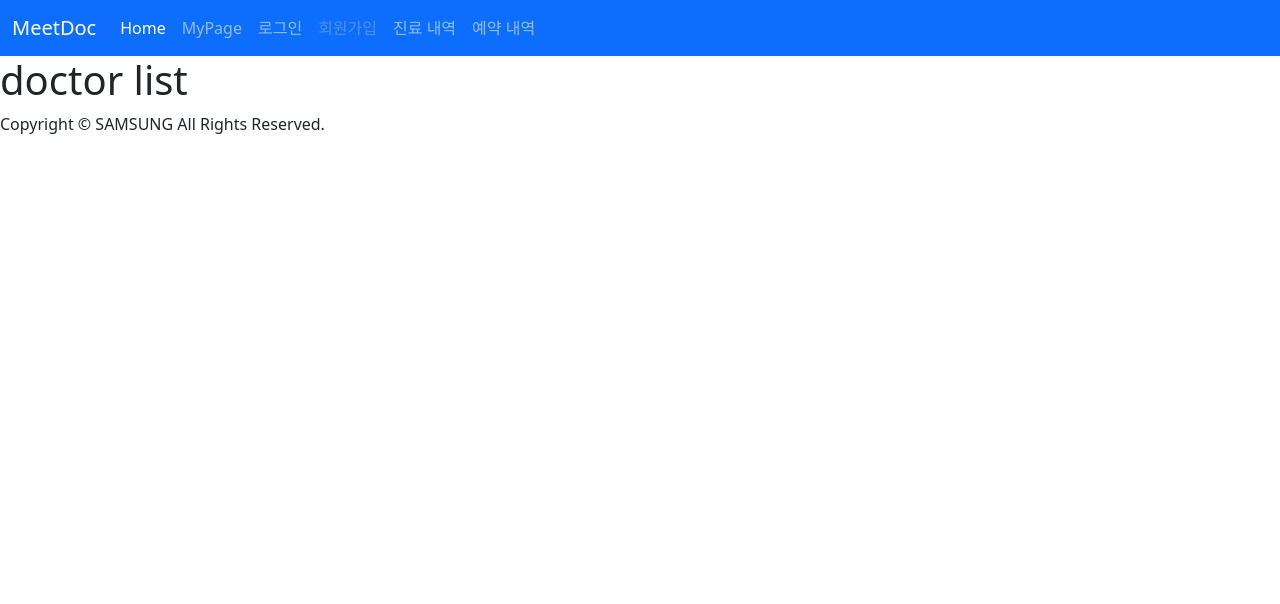
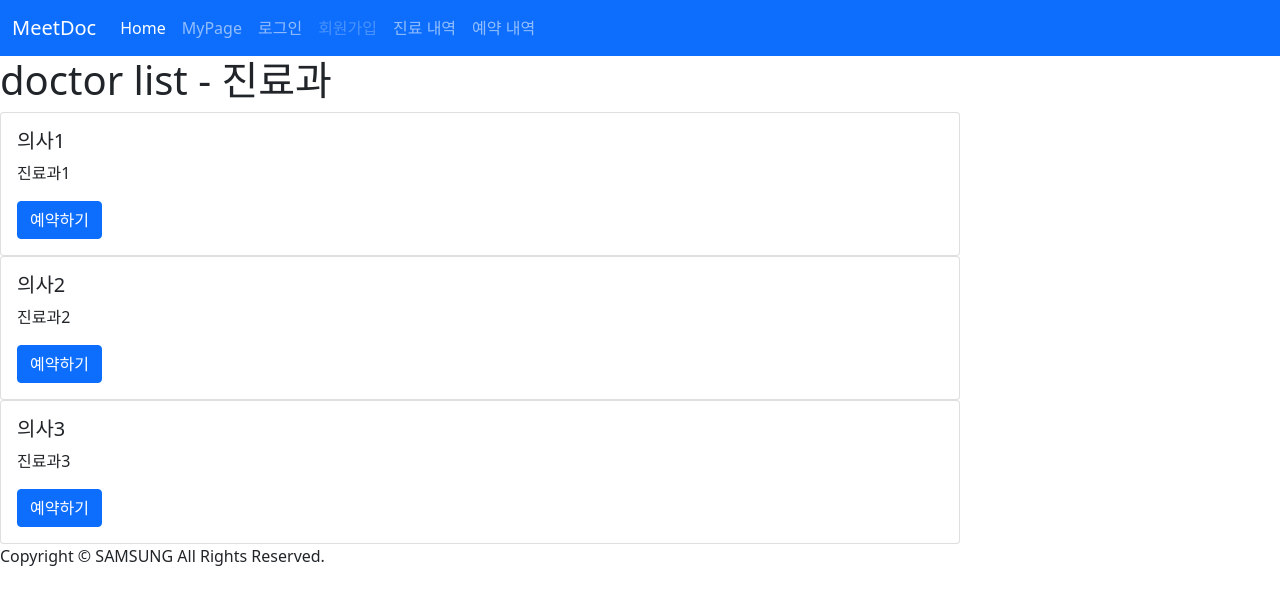
Before and after one commit to pingu9/meetdoc, a Vue app in the folder frontend/: page /doctors/1 in a window 1280 px wide. Shown: the top 604 px of the page. Built offline with nearby package versions, Linux system fonts and the light colour scheme.

Commit message:
[S07P12A302-43] feat : Add Doctor List page
Add Doctor List page

```diff
--- a/frontend/src/store/state.js
+++ b/frontend/src/store/state.js
@@ -1,4 +1,9 @@
 export const state = {
     name: 'leyla',//state(데이터) 보관하고 싶으면 여기에 하셈
     value: {},
+    doctors :[
+        {name: '의사1', hospital:'병원1', department:'진료과1' },
+        {name: '의사2', hospital:'병원2', department:'진료과2' },
+        {name: '의사3', hospital:'병원3', department:'진료과3' },
+    ],
 };
--- a/frontend/src/views/DoctorList.vue
+++ b/frontend/src/views/DoctorList.vue
@@ -1,12 +1,27 @@
 <template>
   <div>
-    <h1>doctor list</h1>
+    <h1>doctor list - 진료과</h1>
+    <div class="card w-75" v-for="(list, idx) in $store.state.doctors" :key="idx">
+        <div class="card-body">
+        <h5 class="card-title">{{list.name}}</h5>
+        <p class="card-text">{{list.department}}</p>
+        <a href="#" class="btn btn-primary">예약하기</a>
+  </div>
+</div>
   </div>
 </template>
 
 <script>
+import {mapState } from 'vuex';
 export default {
+data(){
+    return{
 
+    }
+},
+computed: {
+    ...mapState(['doctors']),
+  },
 }
 </script>
 
```
